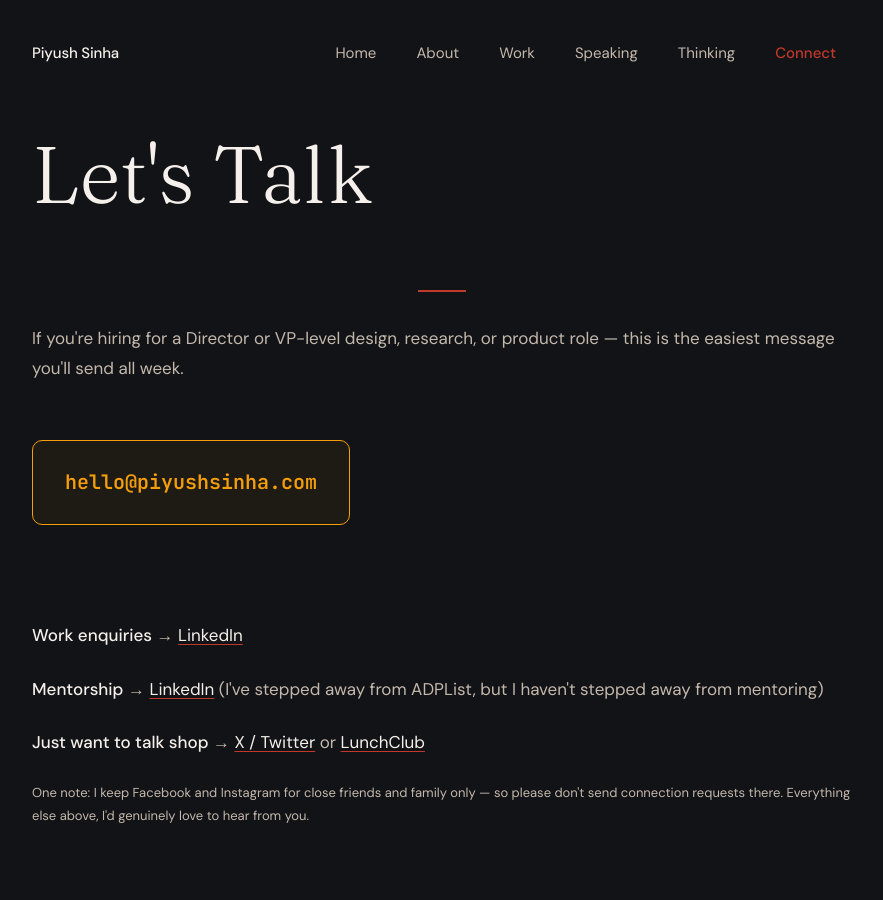
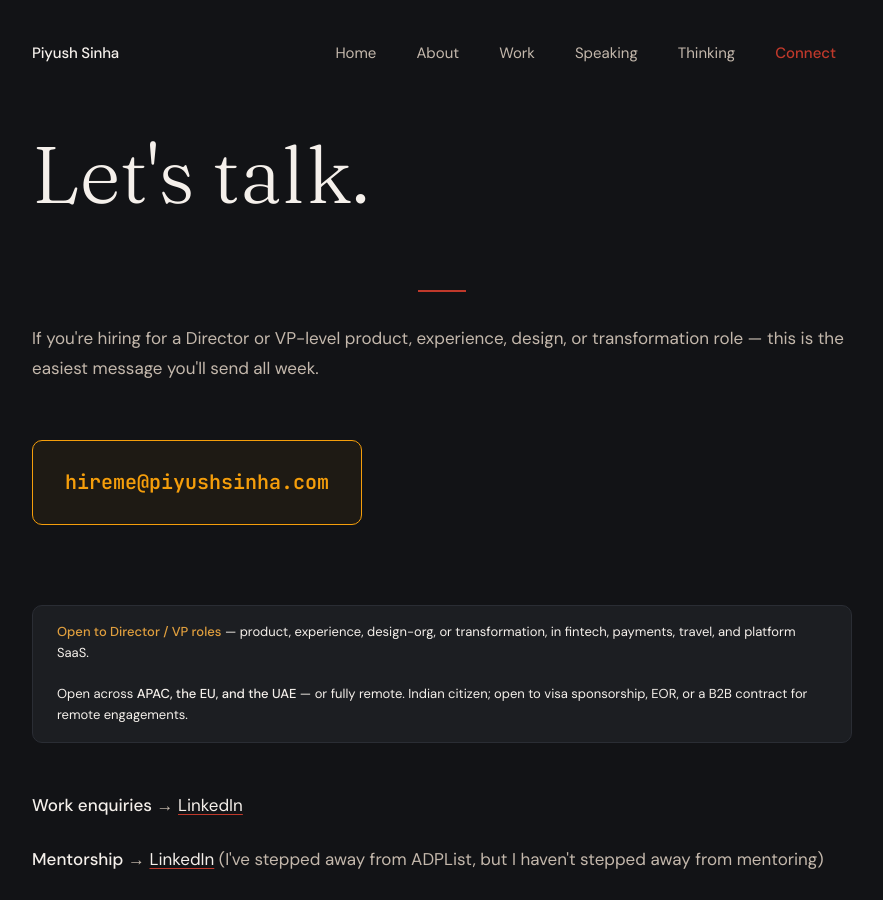
Before and after one commit to piyushsinha/piyushsinha.github.io, a Jekyll site: the page built from connect/index.html, in a window 1280 px wide and 900 px high. Shown: the whole window, without its empty margins (198-1081 px from the left). Built offline with Jekyll 4.4.1, drawn with Linux system fonts in a browser that asks for light colours.

Commit message:
Add files via upload

```diff
--- a/connect/index.html
+++ b/connect/index.html
@@ -2,38 +2,46 @@
 layout: default
 title: "Piyush Sinha - Connect"
 permalink: /connect/
-description: "Get in touch for work, mentorship, or general chat"
+description: "Get in touch about Director and VP-level product, experience, design, or transformation roles — across APAC, the EU, the UAE, or fully remote."
 ---
 
 <section class="section">
   <div class="container">
     <!-- Page Header -->
-    <h1>Let's Talk</h1>
+    <h1>Let's talk.</h1>
     <hr class="separator separator--accent">
-    <p>If you're hiring for a Director or VP-level design, research, or product role — this is the easiest message you'll send all week.</p>
+    <p>If you're hiring for a Director or VP-level product, experience, design, or transformation role — this is the easiest message you'll send all week.</p>
 
-    <!-- Email CTA -->
+    <!-- Email CTA (assembled in JS so scrapers can't harvest it) -->
     <div class="connect-email-cta" style="margin-top: var(--space-4);">
       <a id="email-link" href="#">
-        <span class="email-part">hello</span><span class="email-at">@</span><span class="email-part">piyushsinha</span><span>.com</span>
+        <span class="email-part">hireme</span><span class="email-at">@</span><span class="email-part">piyushsinha</span><span>.com</span>
       </a>
     </div>
 
     <script>
-      (function() {
-        var parts = document.querySelectorAll('#email-link .email-part');
-        var at = document.querySelector('#email-link .email-at');
-        var domainExt = document.querySelector('#email-link span:last-child');
-        var email = parts[0].textContent + at.textContent + parts[1].textContent + domainExt.textContent;
-        document.getElementById('email-link').setAttribute('href', 'mailto:' + email);
+      (function () {
+        var link = document.getElementById('email-link');
+        if (!link) return;
+        var parts = link.querySelectorAll('.email-part');
+        var at = link.querySelector('.email-at');
+        var ext = link.querySelector('span:last-child');
+        var email = parts[0].textContent + at.textContent + parts[1].textContent + ext.textContent;
+        link.setAttribute('href', 'mail' + 'to:' + email);
       })();
     </script>
 
+    <!-- Availability -->
+    <div class="hero__status" style="margin-top: var(--space-4);">
+      <strong class="text-highlight">Open to Director / VP roles</strong> — product, experience, design-org, or transformation, in fintech, payments, travel, and platform SaaS.<br><br>
+      Open across <strong>APAC, the EU, and the UAE</strong> — or fully remote. Indian citizen; open to visa sponsorship, EOR, or a B2B contract for remote engagements.
+    </div>
+
     <!-- Connect Links -->
     <ul class="connect-list" style="margin-top: var(--space-5);">
-      <li class="connect-list__item"><strong>Work enquiries</strong> → <a href="https://www.linkedin.com/in/itspiyushsinha/" target="_blank" rel="noopener">LinkedIn</a></li>
-      <li class="connect-list__item"><strong>Mentorship</strong> → <a href="https://www.linkedin.com/in/itspiyushsinha/" target="_blank" rel="noopener">LinkedIn</a> (I've stepped away from ADPList, but I haven't stepped away from mentoring)</li>
-      <li class="connect-list__item"><strong>Just want to talk shop</strong> → <a href="https://twitter.com/piyushsinha" target="_blank" rel="noopener">X / Twitter</a> or <a href="https://lunchclub.com/?invite_code=piyushs4" target="_blank" rel="noopener">LunchClub</a></li>
+      <li class="connect-list__item"><strong>Work enquiries</strong> &rarr; <a href="https://www.linkedin.com/in/itspiyushsinha/" target="_blank" rel="noopener">LinkedIn</a></li>
+      <li class="connect-list__item"><strong>Mentorship</strong> &rarr; <a href="https://www.linkedin.com/in/itspiyushsinha/" target="_blank" rel="noopener">LinkedIn</a> (I've stepped away from ADPList, but I haven't stepped away from mentoring)</li>
+      <li class="connect-list__item"><strong>Just want to talk shop</strong> &rarr; <a href="https://twitter.com/piyushsinha" target="_blank" rel="noopener">X / Twitter</a> or <a href="https://lunchclub.com/?invite_code=piyushs4" target="_blank" rel="noopener">LunchClub</a></li>
       <li class="connect-list__item text-muted" style="font-size: var(--font-size-caption);">One note: I keep Facebook and Instagram for close friends and family only — so please don't send connection requests there. Everything else above, I'd genuinely love to hear from you.</li>
     </ul>
 
```
